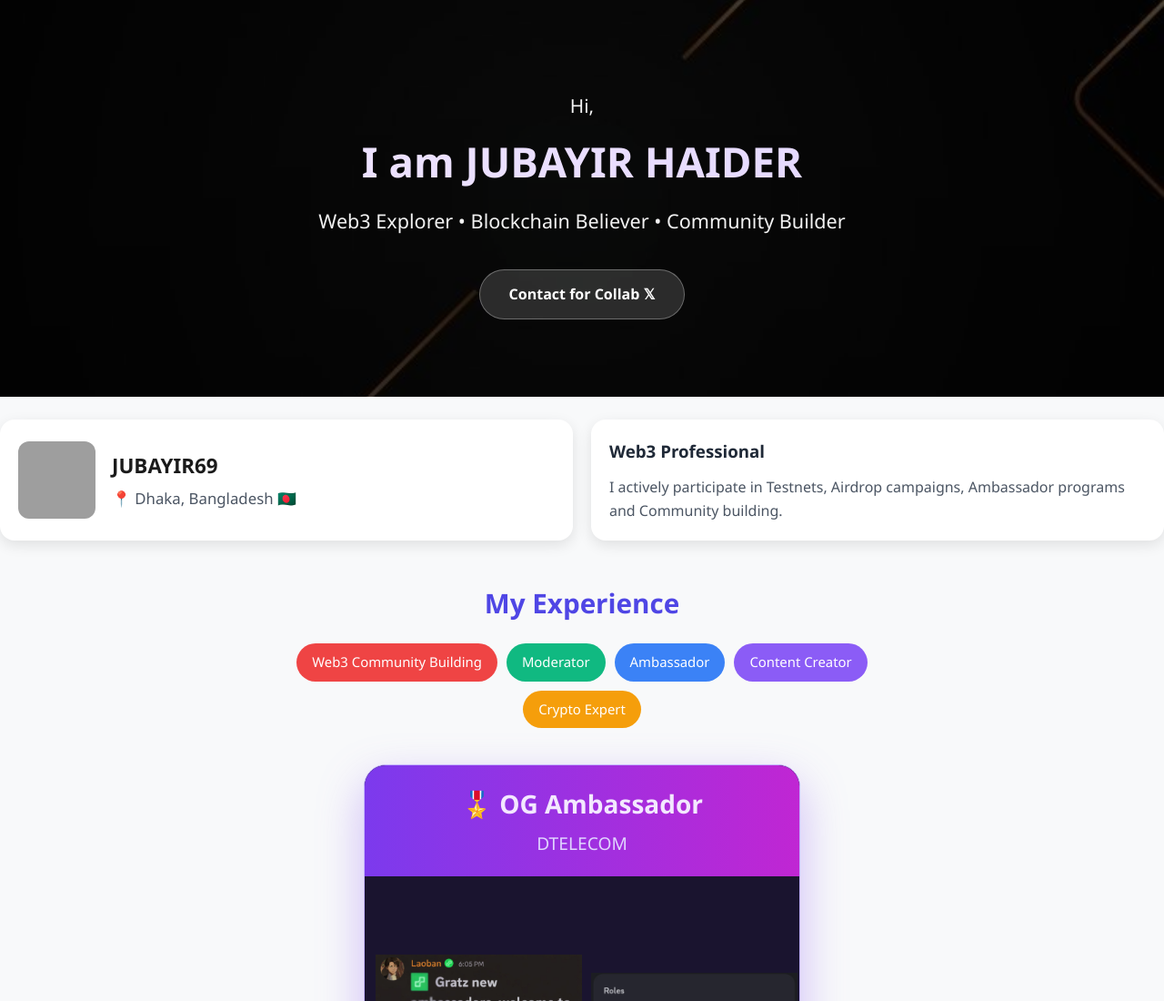
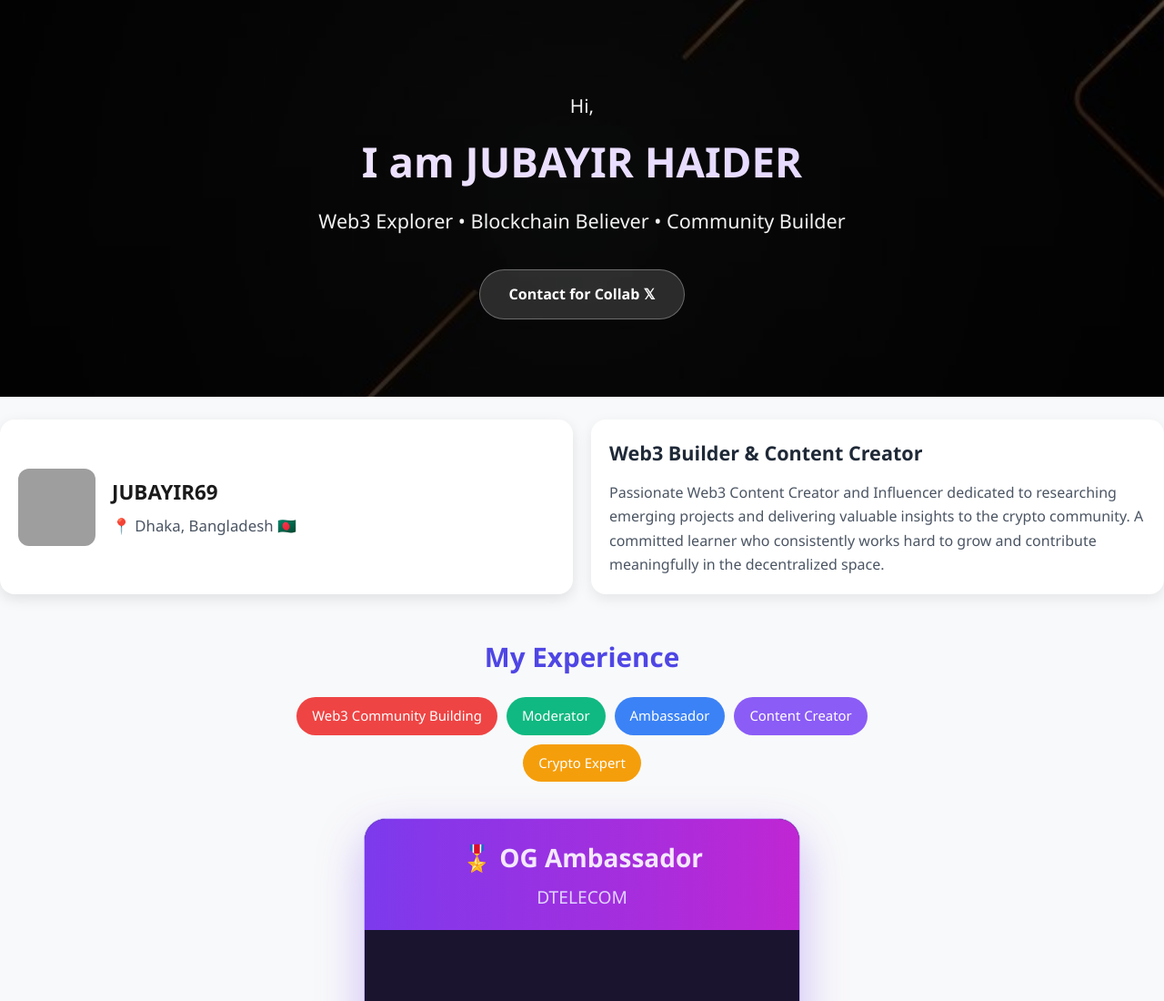
Before and after one commit to jubayir-hub-69/JUBAYIR69, a plain HTML site: page index.html in a window 1280 px wide. Shown: the top 1100 px of the page at 91% size. Drawn offline with Linux system fonts and the light colour scheme; grey boxes are pictures that could not be loaded.

```diff
--- a/index.html
+++ b/index.html
@@ -144,12 +144,12 @@
   </div>
 
   <!-- Web3 Professional Card -->
-  <div style="flex: 1; min-width: 280px; padding: 20px; background: white; border-radius: 16px; box-shadow: 0 5px 15px rgba(0,0,0,0.1);">
-    <h3 style="margin: 0 0 12px 0; color: #1f2937;">Web3 Professional</h3>
-    <p style="margin: 0; color: #4b5563; line-height: 1.6;">
-      I actively participate in Testnets, Airdrop campaigns, Ambassador programs and Community building.
-    </p>
-  </div>
+<div style="flex: 1; min-width: 280px; padding: 20px; background: white; border-radius: 16px; box-shadow: 0 5px 15px rgba(0,0,0,0.08);">
+  <h3 style="margin: 0 0 12px 0; color: #1f2937; font-size: 1.35rem;">Web3 Builder & Content Creator</h3>
+  <p style="margin: 0; color: #4b5563; line-height: 1.65;">
+    Passionate Web3 Content Creator and Influencer dedicated to researching emerging projects and delivering valuable insights to the crypto community. A committed learner who consistently works hard to grow and contribute meaningfully in the decentralized space.
+  </p>
+</div>
 
 </div>
 
```
